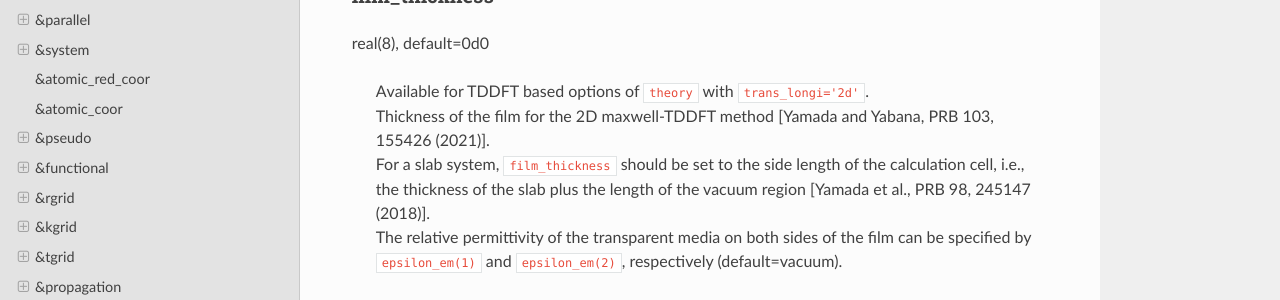
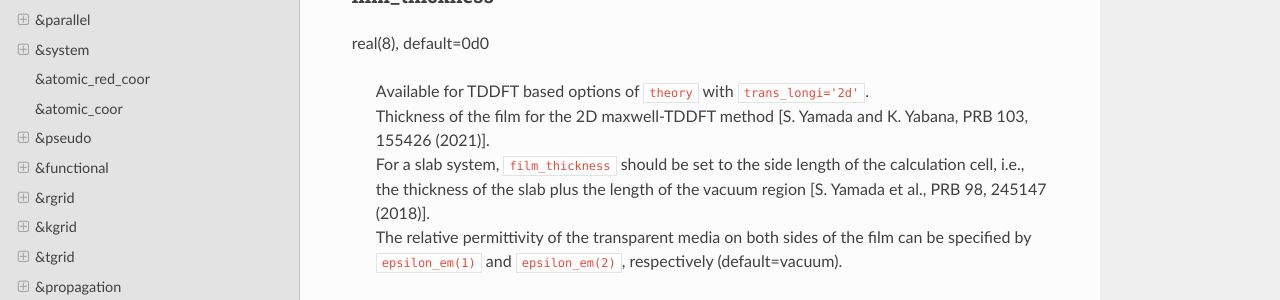
Before and after one commit to SALMON-TDDFT/SALMON-DOCS, a Sphinx documentation site: the page built from source/input_keyword_list.rst, in a window 1280 px wide and 900 px high, scrolled down 37687 px. Shown: the part 151-451 px from the top of the window. Built offline with Sphinx 7.4.7 and the Read the Docs theme 2.0.0, drawn with Linux system fonts in a browser that asks for light colours; formulas are drawn with MathJax 3.

```diff
--- a/source/input_keyword_list.rst
+++ b/source/input_keyword_list.rst
@@ -1923,8 +1923,8 @@ film_thickness
 real(8), default=0d0
 
    | Available for TDDFT based options of ``theory`` with ``trans_longi='2d'``.
-   | Thickness of the film for the 2D maxwell-TDDFT method [Yamada and Yabana, PRB 103, 155426 (2021)].
-   | For a slab system, ``film_thickness`` should be set to the side length of the calculation cell, i.e., the thickness of the slab plus the length of the vacuum region [Yamada et al., PRB 98, 245147 (2018)].
+   | Thickness of the film for the 2D maxwell-TDDFT method [S. Yamada and K. Yabana, PRB 103, 155426 (2021)].
+   | For a slab system, ``film_thickness`` should be set to the side length of the calculation cell, i.e., the thickness of the slab plus the length of the vacuum region [S. Yamada et al., PRB 98, 245147 (2018)].
    | The relative permittivity of the transparent media on both sides of the film can be specified by ``epsilon_em(1)`` and ``epsilon_em(2)``, respectively (default=vacuum).
 
 .. _media_id_pml(3:2):
```
